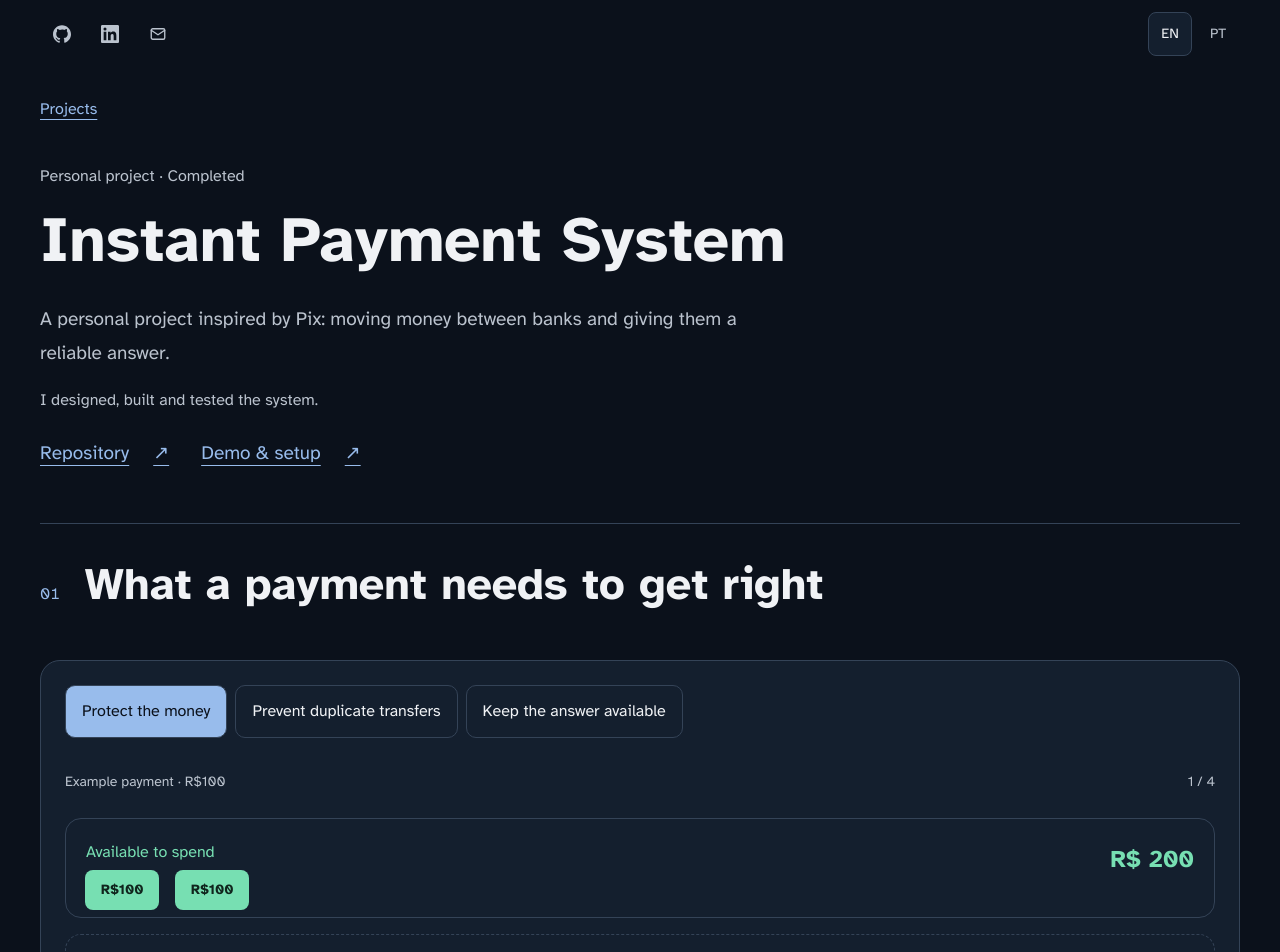
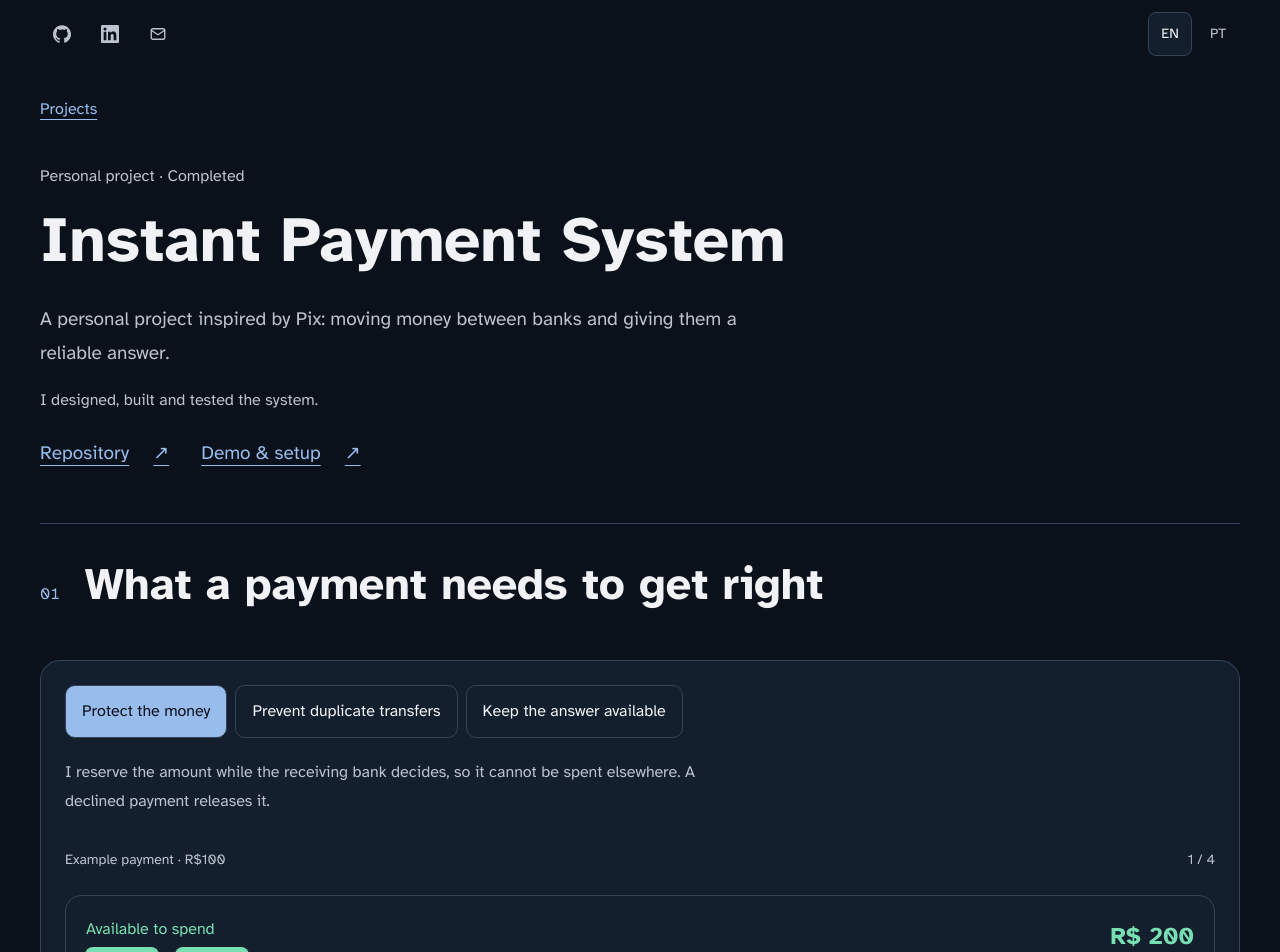
Before and after one commit to borgeskauan/borgeskauan.github.io, an Angular app: page /projects/pix in a window 1280 px wide. Shown: the top 952 px of the page. Built offline with nearby package versions, Linux system fonts and the light colour scheme.

Commit message:
Explain payment decisions above the interactive examples

```diff
--- a/src/app/i18n/pt.json
+++ b/src/app/i18n/pt.json
@@ -170,6 +170,9 @@
   "What a payment needs to get right": "O que precisa funcionar em um pagamento",
   "Move the right amount once. Keep the balances correct. Let the banks know what happened.": "Movimentar o valor certo uma única vez. Manter os saldos corretos. Informar aos bancos o que aconteceu.",
   "Explore payment decisions": "Explorar as decisões do pagamento",
+  "I reserve the amount while the receiving bank decides, so it cannot be spent elsewhere. A declined payment releases it.": "Reservo o valor enquanto o banco de destino decide, para que ele não seja gasto em outro lugar. Se o pagamento for recusado, o valor é liberado.",
+  "I check whether another attempt belongs to an existing payment before allowing money to move again.": "Verifico se uma nova tentativa corresponde a um pagamento já registrado antes de permitir outra movimentação de dinheiro.",
+  "I save the payment result so the bank can recover a missing confirmation without repeating the transfer.": "Salvo o resultado do pagamento para que o banco possa recuperar uma confirmação que não chegou, sem repetir a transferência.",
   "While a payment is being decided": "Enquanto o pagamento é avaliado",
   "Amount reserved": "Valor reservado",
   "Accepted": "Aceito",
--- a/src/app/projects/pix/payment-example.component.html
+++ b/src/app/projects/pix/payment-example.component.html
@@ -1,5 +1,12 @@
 <section class="payment-stage" aria-label="Payment example">
 <div class="principles" aria-label="Payment principles">@for(title of titles;track title;let i=$index){<button type="button" [attr.aria-pressed]="mode()===i" (click)="select(i)">{{title | t}}</button>}</div>
+<p class="principle-explanation" aria-live="polite" aria-atomic="true">
+@switch(mode()){
+  @case(0){ {{"I reserve the amount while the receiving bank decides, so it cannot be spent elsewhere. A declined payment releases it." | t}} }
+  @case(1){ {{"I check whether another attempt belongs to an existing payment before allowing money to move again." | t}} }
+  @case(2){ {{"I save the payment result so the bank can recover a missing confirmation without repeating the transfer." | t}} }
+}
+</p>
 <div class="stage-heading"><span>{{"Example payment" | t}} · R$100</span><span>{{step()+1}} / 4</span></div>
 <div class="principle-scene" [class.s1]="step()===1" [class.s2]="step()===2" [class.s3]="step()===3" [class.declined]="declined()">
 @if(mode()===0){
```
Also changed, not shown: src/app/projects/pix/payment-example.component.css.
